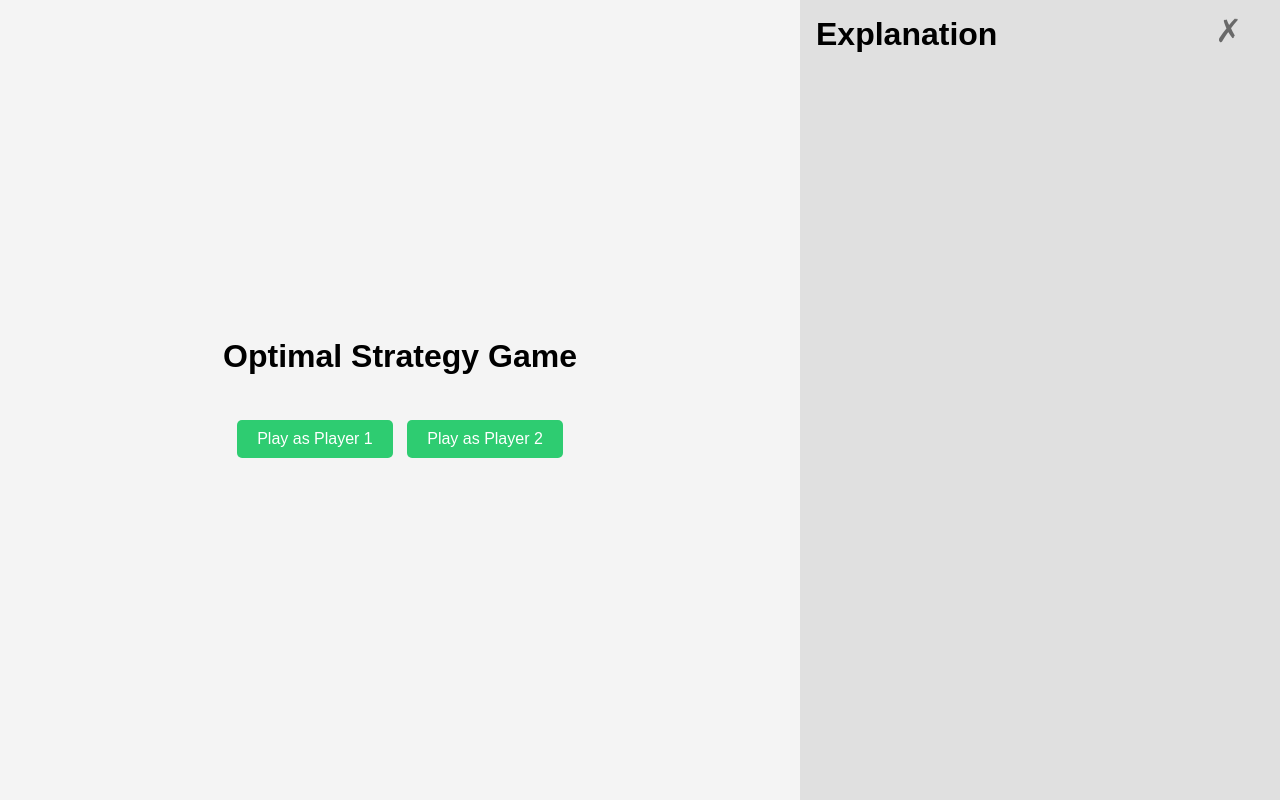
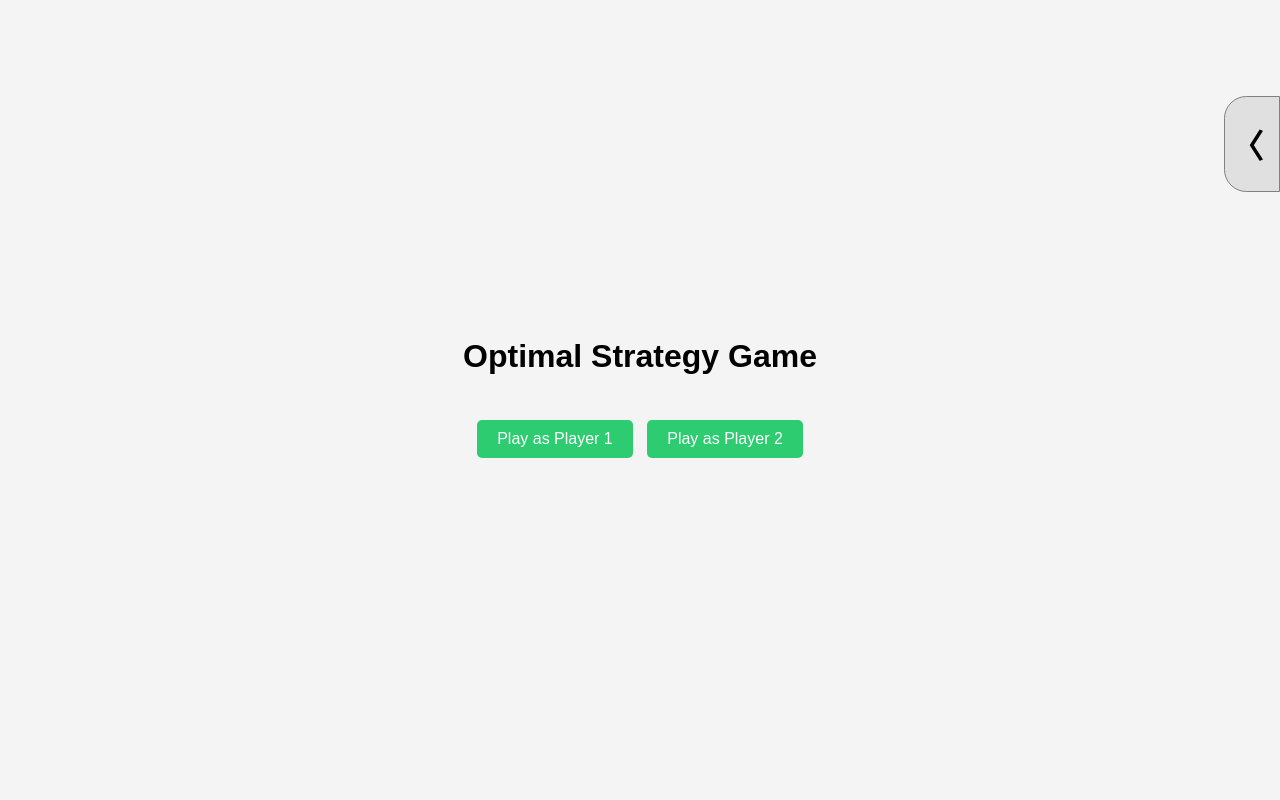
Before and after one commit to databasedIISc/od2025-maximise-sum, a Flask app: page / in a window 1280 px wide. Run offline with Flask 3, Linux system fonts and the light colour scheme.

Commit message:
finishing touches

```diff
--- a/static/script.js
+++ b/static/script.js
@@ -231,9 +231,15 @@
 
 function toggleExplanation() {
     let x = document.getElementById("explain");
-    if (x.style.display === "none") {
-        x.style.display = "block";
+    let y = document.getElementById("eshowbtn");
+    if (x.style.display === "none" || x.style.display === "") {
+        x.style.display = "flex";
     } else {
         x.style.display = "none";
     }
+    if (y.style.display === "none") {
+        y.style.display = "block";
+    } else {
+        y.style.display = "none";
+    }
 }
--- a/static/styles.css
+++ b/static/styles.css
@@ -95,8 +95,9 @@
     height: 100vh;
     width: 30em;
     background-color: rgb(224, 224, 224);
-    display: flex;
+    display: none;
     flex-direction: column;
+    border-left: 1px solid gray;
 }
 
 #explainc {
@@ -107,6 +108,7 @@
 }
 
 #etitle {
+    padding-left: 1em;
     margin: 0.5em;
     font-size: 2em;
     font-weight: bold;
@@ -121,6 +123,22 @@
     top: 0.35em;
     cursor: pointer;
     color: dimgray;
+}
+
+#eshowbtn {
+    font-size: 2em;
+    font-weight: bold;
+    height: 3em;
+    padding-right: 0.5em;
+    border-radius: 0.7em 0em 0em 0.7em;
+    position: absolute;
+    right: 0;
+    top: 3em;
+    border: 1.5px solid gray;
+    background-color: rgb(224, 224, 224);
+    color: black;
+    cursor: pointer;
+    visibility: visible;
 }
 
 #result {
--- a/templates/index.html
+++ b/templates/index.html
@@ -8,6 +8,7 @@
     <script src="/static/script.js"></script>
 </head>
 <body>
+    <button id="eshowbtn" onclick="toggleExplanation()">〈 </button>
     <div id="content">
         <h1>Optimal Strategy Game</h1>
         <div class="buttons">
```
